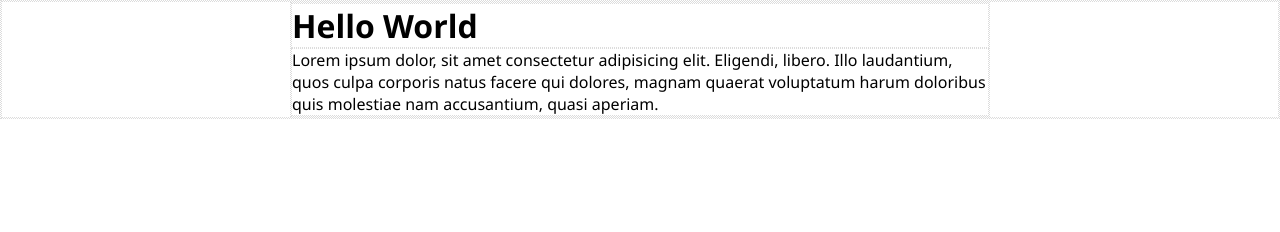
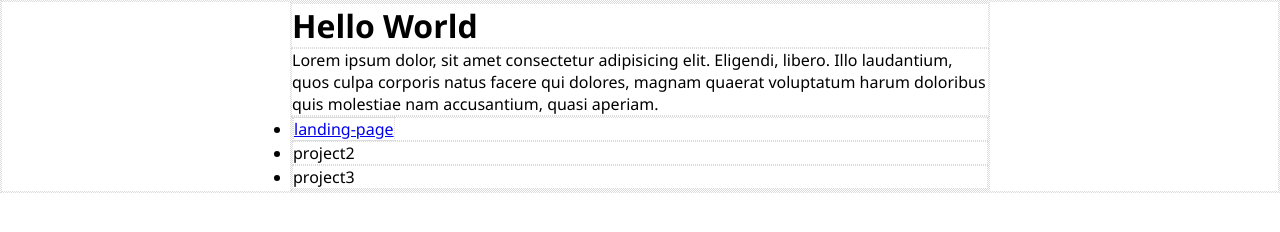
Before and after one commit to fluismo/the-odin-project, a plain HTML site: page index.html in a window 1280 px wide. Drawn offline with Linux system fonts and the light colour scheme.

Commit message:
Update index.html

```diff
--- a/index.html
+++ b/index.html
@@ -19,6 +19,11 @@
       corporis natus facere qui dolores, magnam quaerat voluptatum harum doloribus quis molestiae nam accusantium,
       quasi aperiam.
     </p>
+    <ul>
+      <li><a href="landing-page/index.html">landing-page</a></li>
+      <li>project2</li>
+      <li>project3</li>
+    </ul>
   </div>
 
 </body>
```
